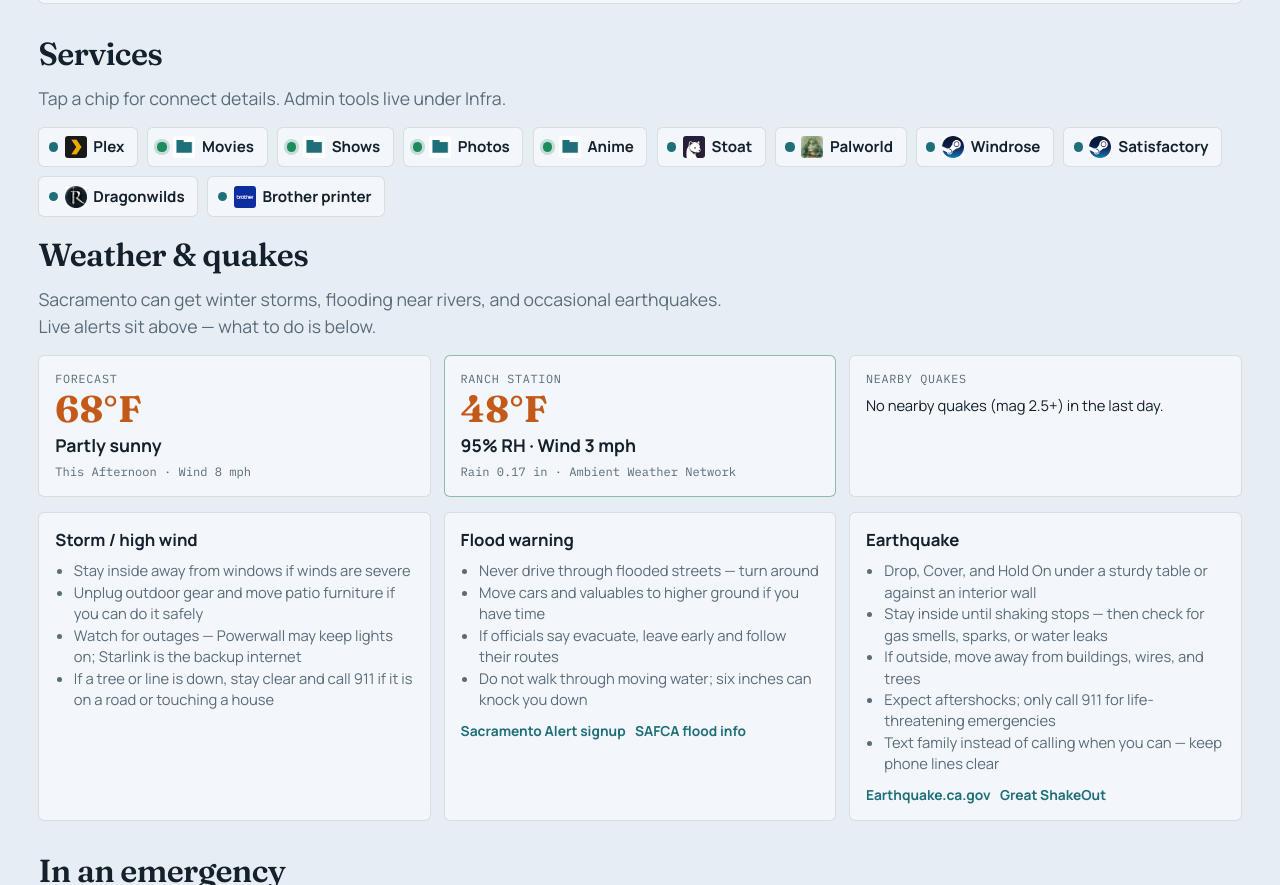
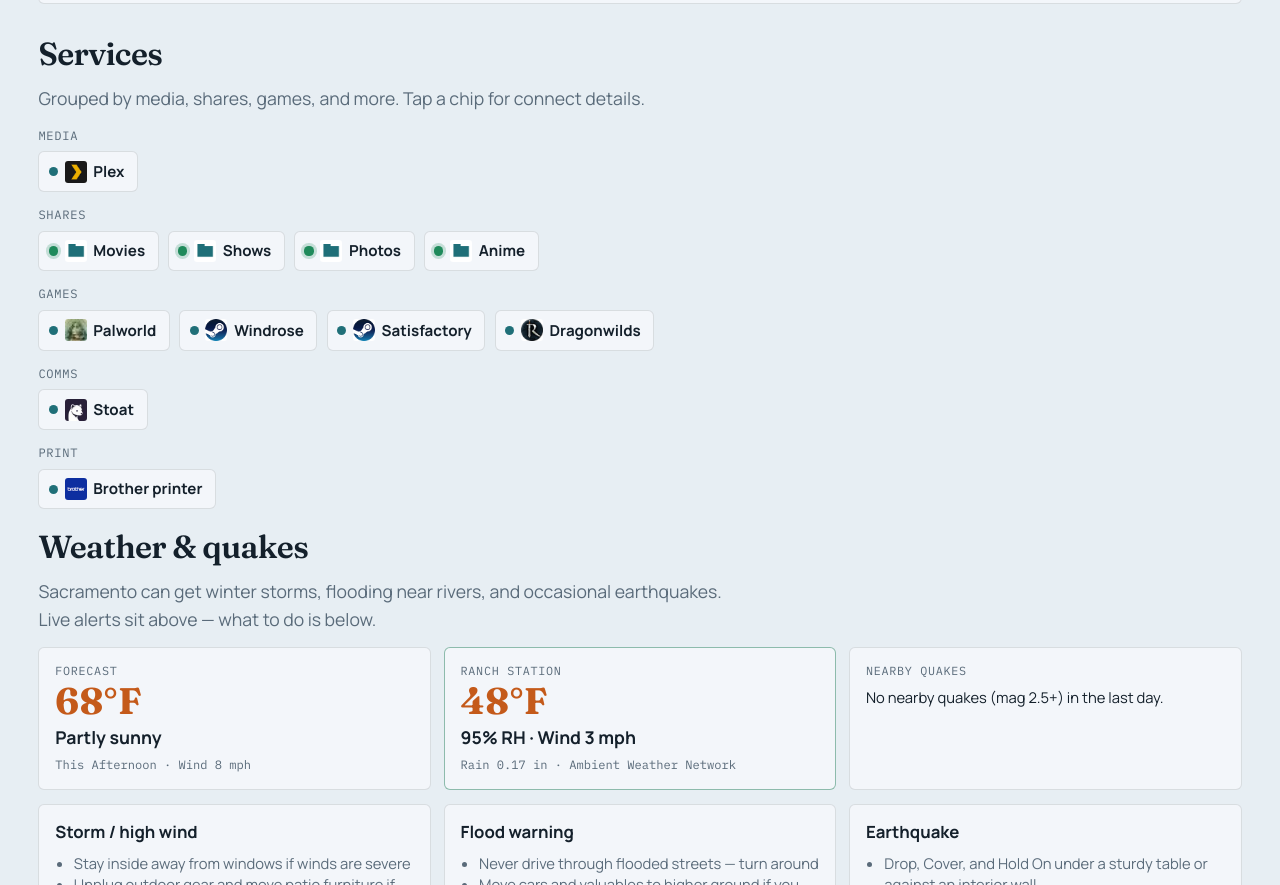
Before and after one commit to DataKnifeAI/dockfire, a plain HTML site: page site/index.html in a window 1280 px wide. Shown: the part 867-1752 px from the top of the page. Drawn offline with Linux system fonts and the light colour scheme; no server answers.

Commit message:
feat: group Home service chips by section
Media, Shares, Games, Comms, Print — clearer scan than one flat strip.

Co-authored-by: Cursor <cursoragent@cursor.com>

```diff
--- a/site/app.js
+++ b/site/app.js
@@ -1,4 +1,4 @@
-const ICON_VER = "30";
+const ICON_VER = "31";
 const THEME_KEY = "dockfire-theme";
 const THEME_ORDER = ["system", "dark", "light"];
 const THEME_LABELS = { system: "Theme: System", dark: "Theme: Dark", light: "Theme: Light" };
@@ -6,19 +6,14 @@ const VIEW_KEY = "dockfire-view";
 const HISTORY_KEY = "dockfire-mode-history";
 const VIEWS = ["home", "energy", "ranch", "automation", "infra", "guide"];
 
-const HOME_SERVICE_NAMES = [
-  "Plex (app)",
-  "Movies",
-  "Shows",
-  "Photos",
-  "Anime",
-  "Stoat",
-  "Palworld",
-  "Windrose",
-  "Satisfactory",
-  "Dragonwilds",
-  "Brother printer",
+const HOME_SERVICE_GROUPS = [
+  { id: "media", label: "Media", names: ["Plex (app)"] },
+  { id: "shares", label: "Shares", names: ["Movies", "Shows", "Photos", "Anime"] },
+  { id: "games", label: "Games", names: ["Palworld", "Windrose", "Satisfactory", "Dragonwilds"] },
+  { id: "comms", label: "Comms", names: ["Stoat"] },
+  { id: "print", label: "Print", names: ["Brother printer"] },
 ];
+const HOME_SERVICE_NAMES = HOME_SERVICE_GROUPS.flatMap((g) => g.names);
 const HOME_CONNECT_CATEGORIES = new Set(["Shares", "Game server", "Print", "Chat"]);
 const AUTOMATION_NAMES = new Set([
   "Lutron",
@@ -902,22 +897,7 @@ function showHomeServiceDetail(item) {
   if (actions.childNodes.length) panel.appendChild(actions);
 }
 
-function renderHomeServices() {
-  if (!els.homeServicesGrid) return;
-  els.homeServicesGrid.replaceChildren();
-  if (els.homeServiceDetail) {
-    els.homeServiceDetail.hidden = true;
-    els.homeServiceDetail.replaceChildren();
-  }
-  const items = collectHomeServices();
-  if (!items.length) {
-    const empty = document.createElement("p");
-    empty.className = "empty-hint";
-    empty.textContent = "Services load with the catalog.";
-    els.homeServicesGrid.appendChild(empty);
-    return;
-  }
-  for (const item of items) {
+function makeHomeServiceChip(item) {
   const btn = document.createElement("button");
   btn.type = "button";
   btn.className = "service-chip";
@@ -952,7 +932,41 @@ function renderHomeServices() {
     btn.setAttribute("aria-expanded", "true");
     showHomeServiceDetail(item);
   });
-    els.homeServicesGrid.appendChild(btn);
+  return btn;
+}
+
+function renderHomeServices() {
+  if (!els.homeServicesGrid) return;
+  els.homeServicesGrid.replaceChildren();
+  if (els.homeServiceDetail) {
+    els.homeServiceDetail.hidden = true;
+    els.homeServiceDetail.replaceChildren();
+  }
+  const byName = new Map(collectHomeServices().map((item) => [item.name, item]));
+  let shown = 0;
+  for (const group of HOME_SERVICE_GROUPS) {
+    const items = group.names.map((n) => byName.get(n)).filter(Boolean);
+    if (!items.length) continue;
+    shown += items.length;
+    const section = document.createElement("div");
+    section.className = "services-group";
+    section.dataset.group = group.id;
+    const label = document.createElement("p");
+    label.className = "services-group-label";
+    label.textContent = group.label;
+    const strip = document.createElement("div");
+    strip.className = "services-strip";
+    strip.setAttribute("role", "list");
+    strip.setAttribute("aria-label", group.label);
+    for (const item of items) strip.appendChild(makeHomeServiceChip(item));
+    section.append(label, strip);
+    els.homeServicesGrid.appendChild(section);
+  }
+  if (!shown) {
+    const empty = document.createElement("p");
+    empty.className = "empty-hint";
+    empty.textContent = "Services load with the catalog.";
+    els.homeServicesGrid.appendChild(empty);
   }
 }
 
--- a/site/index.html
+++ b/site/index.html
@@ -23,7 +23,7 @@
       }
     })();
   </script>
-  <link rel="stylesheet" href="styles.css?v=30" />
+  <link rel="stylesheet" href="styles.css?v=31" />
   <link rel="preconnect" href="https://fonts.googleapis.com" />
   <link rel="preconnect" href="https://fonts.gstatic.com" crossorigin />
   <link href="https://fonts.googleapis.com/css2?family=Fraunces:opsz,wght@9..144,600;9..144,700&family=IBM+Plex+Mono:wght@400;500&family=Manrope:wght@400;600;700&display=swap" rel="stylesheet" />
@@ -268,9 +268,9 @@
       <section class="home-services" aria-labelledby="home-services-title">
         <div class="section-head compact">
           <h2 id="home-services-title">Services</h2>
-          <p>Tap a chip for connect details. Admin tools live under Infra.</p>
+          <p>Grouped by media, shares, games, and more. Tap a chip for connect details.</p>
         </div>
-        <div id="home-services-grid" class="services-strip" role="list"></div>
+        <div id="home-services-grid" class="services-groups"></div>
         <div id="home-service-detail" class="service-detail" hidden></div>
       </section>
 
@@ -629,6 +629,6 @@
     </article>
   </template>
 
-  <script src="app.js?v=30" defer></script>
+  <script src="app.js?v=31" defer></script>
 </body>
 </html>
--- a/site/styles.css
+++ b/site/styles.css
@@ -934,11 +934,26 @@ a.mode-card:hover {
 .swatch.is-battery { background: var(--warn); }
 .swatch.is-down { background: var(--unknown); }
 
+.services-groups {
+  display: flex;
+  flex-direction: column;
+  gap: 0.85rem;
+  margin-bottom: 0.75rem;
+}
+
+.services-group-label {
+  margin: 0 0 0.35rem;
+  font-family: var(--font-mono);
+  font-size: 0.72rem;
+  letter-spacing: 0.06em;
+  text-transform: uppercase;
+  color: var(--muted);
+}
+
 .services-strip {
   display: flex;
   flex-wrap: wrap;
   gap: 0.55rem;
-  margin-bottom: 0.75rem;
 }
 
 .service-chip {
--- a/site/sw.js
+++ b/site/sw.js
@@ -1,10 +1,10 @@
 /* DockFire service worker — cache shell + mock so the hub still opens if the cluster is down. */
-const CACHE = "dockfire-v30";
+const CACHE = "dockfire-v31";
 const PRECACHE = [
   "./",
   "./index.html",
-  "./styles.css?v=30",
-  "./app.js?v=30",
+  "./styles.css?v=31",
+  "./app.js?v=31",
   "./manifest.webmanifest",
   "./catalog.json",
   "./providers.json",
```
Lines whose indentation alone changed are shown as unchanged.
